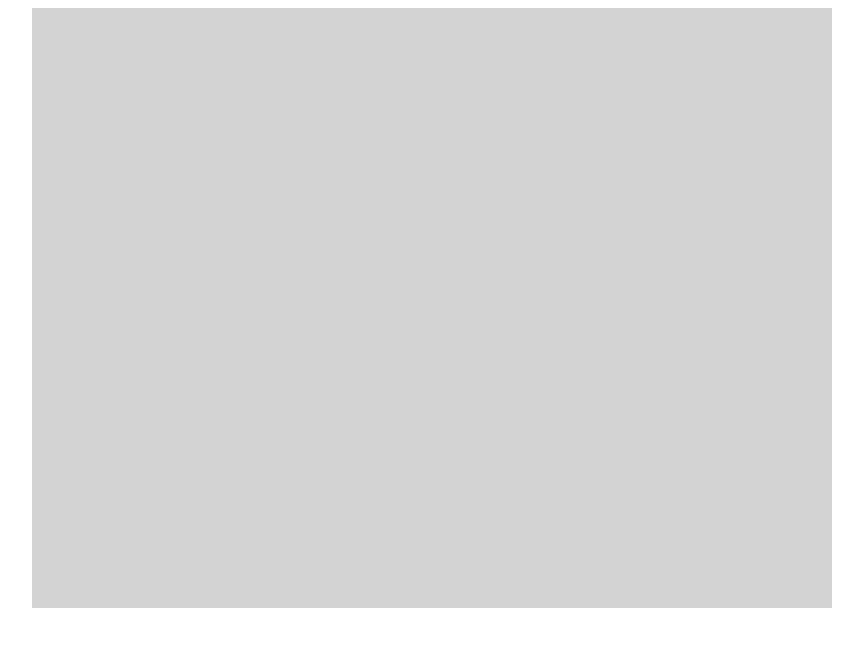
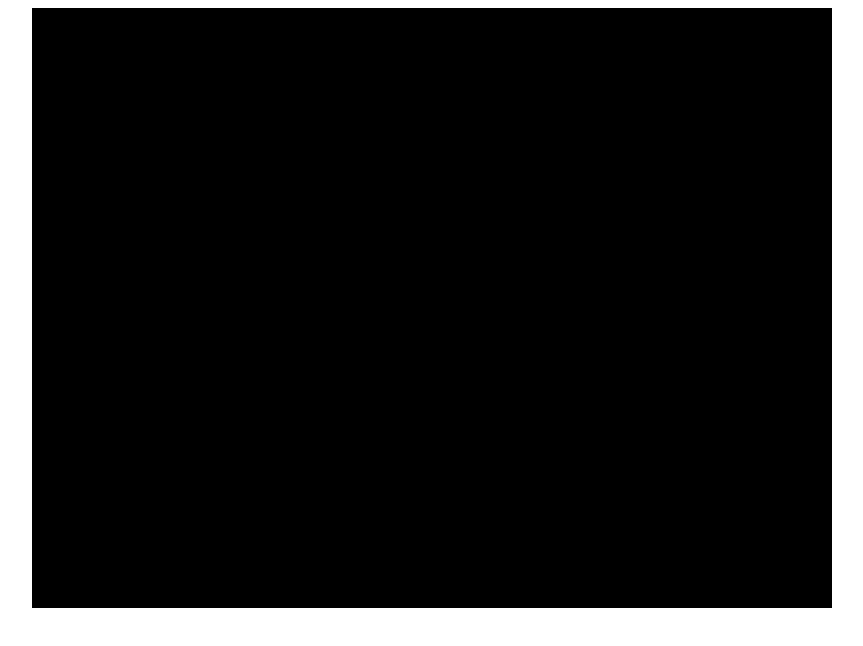
Before and after one commit to btgaffor/yacht-race, a website: page index.html in a window 1280 px wide. Shown: the whole page, without its empty margins (208-1071 px from the left). Drawn offline with Linux system fonts and the light colour scheme.

Commit message:
whole lota stuff

```diff
--- a/index.html
+++ b/index.html
@@ -6,7 +6,7 @@
 
   <body>
     <div style="display: flex; justify-content: center">
-      <canvas id="canvas" width="800" height="600" style="background: lightgray"></canvas>
+      <canvas id="canvas" width="800" height="600" style="background: black"></canvas>
     </div>
   </body>
 </html>
```
Also changed, not shown: 2 other files.
